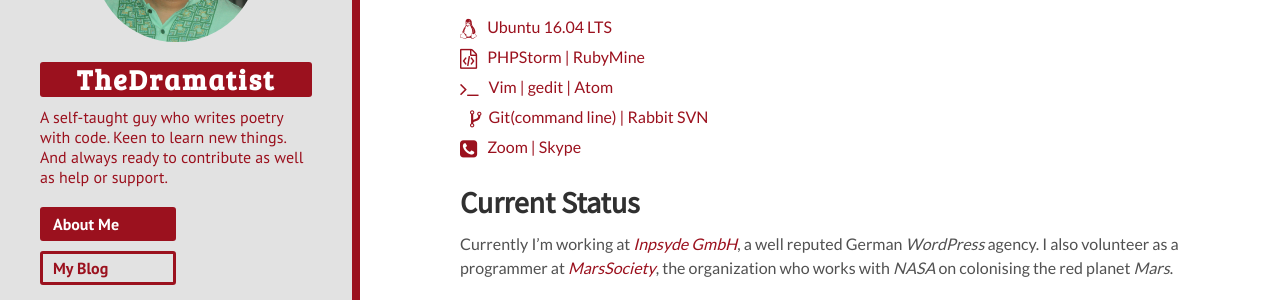
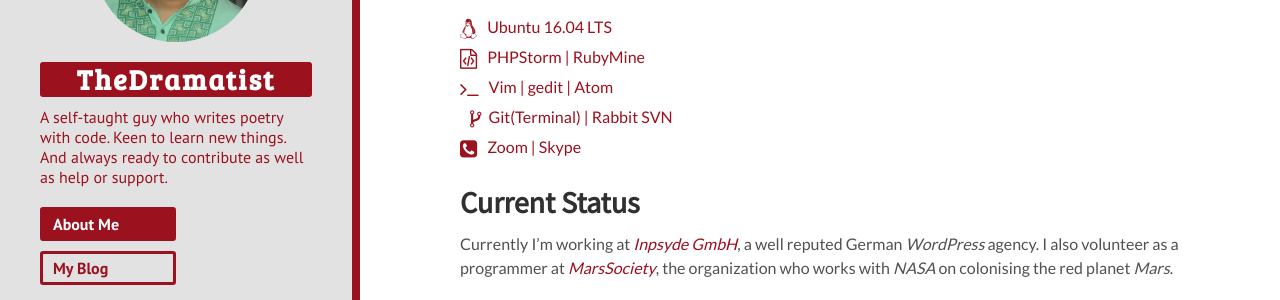
Before and after one commit to khanrn/codemascot.github.io, a Jekyll site: the page built from index.html, in a window 1280 px wide and 900 px high, scrolled down 584 px. Shown: the part 460-760 px from the top of the window. Built offline with Jekyll 4.4.1, drawn with Linux system fonts in a browser that asks for light colours; nearby versions of some CDN libraries; Markdown is read by kramdown in place of the engine named in the settings.

Commit message:
Content Updated

```diff
--- a/index.html
+++ b/index.html
@@ -46,7 +46,7 @@
 		<li class="os">Ubuntu 16.04 LTS</li>
 		<li class="ide">PHPStorm | RubyMine</li>
 		<li class="editor">Vim | gedit | Atom</li>
-		<li class="vcs">Git(command line) | Rabbit SVN</li>
+		<li class="vcs">Git(Terminal) | Rabbit SVN</li>
 		<li class="com">Zoom | Skype</li>
 	</ul>
 
```
